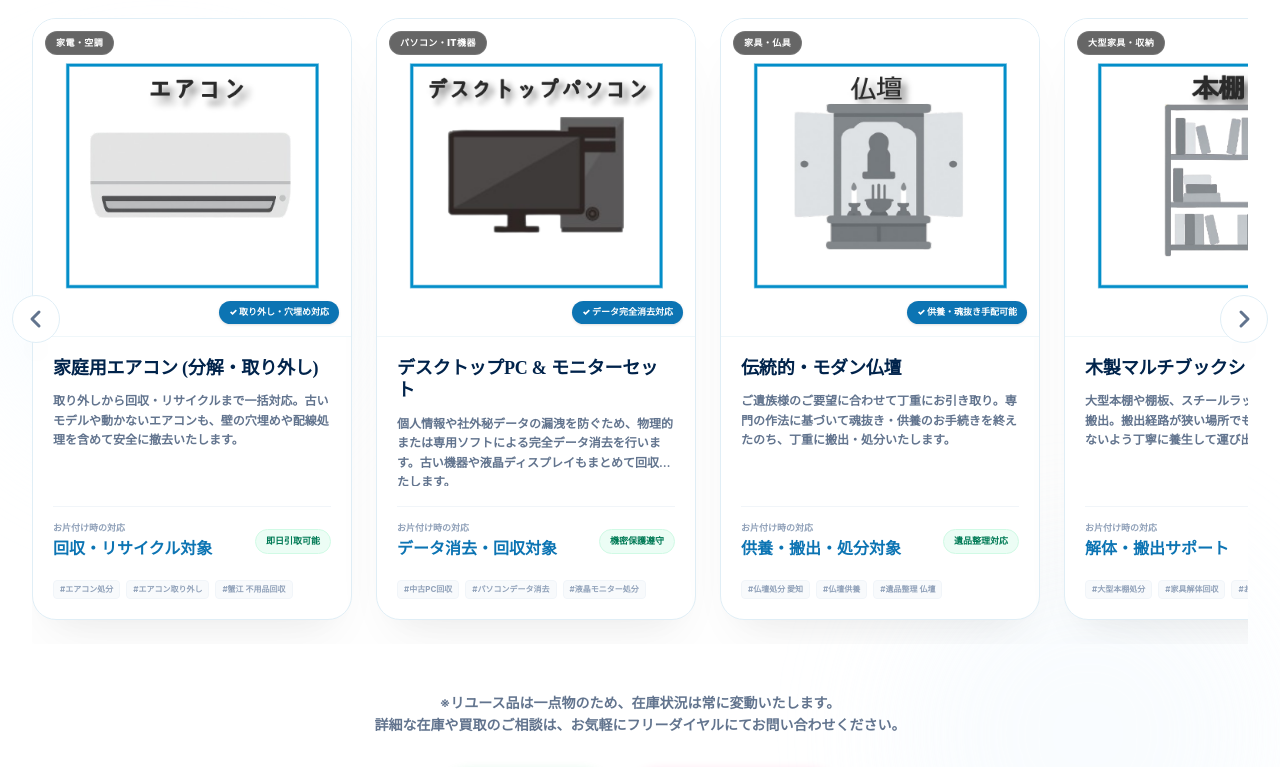
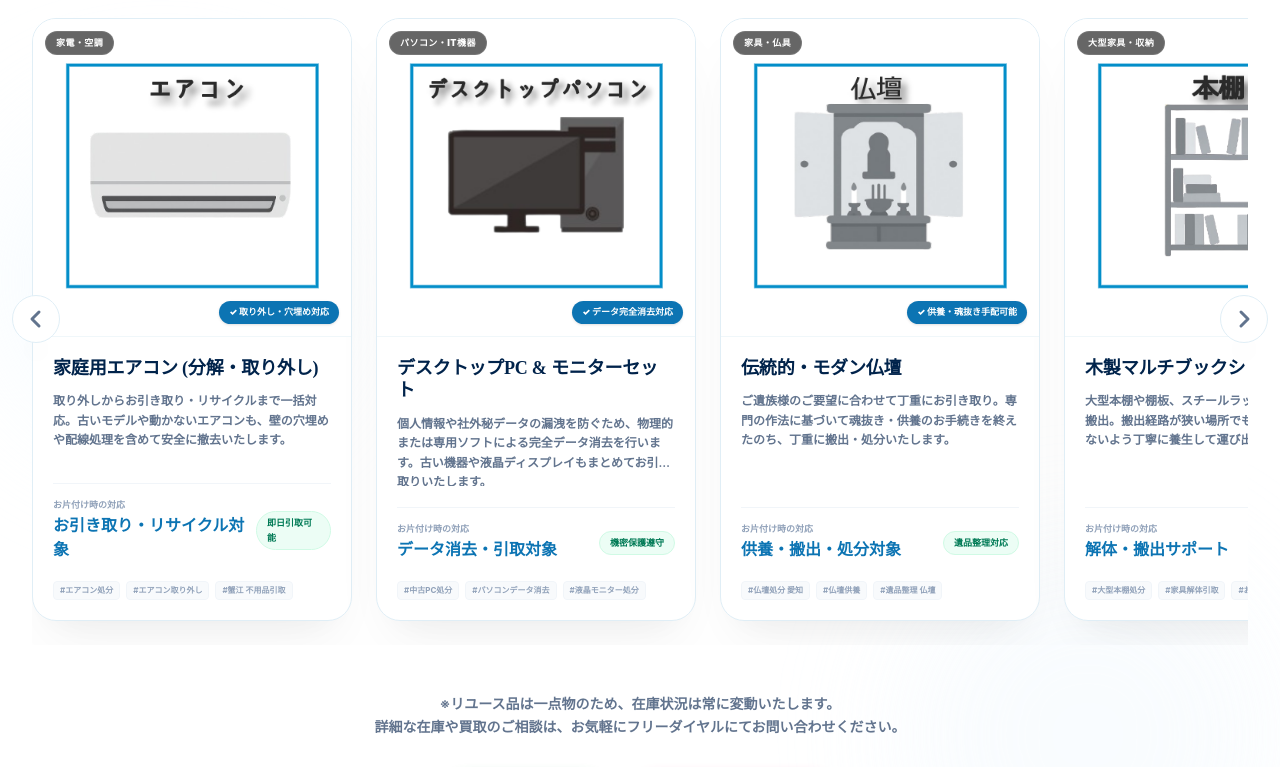
Before and after one commit to nandemoyaaoneko/aoneko, a React (Vite) app: page / in a window 1280 px wide. Shown: the part 5023-5790 px from the top of the page. Built offline with nearby package versions, Linux system fonts and the light colour scheme; a web font is replaced by a local one.

Commit message:
chore: remove forbidden '回収' keyword from cleanup items cards and alt texts, update section description to '不用品買取'

```diff
--- a/src/App.jsx
+++ b/src/App.jsx
@@ -14,20 +14,20 @@ const cleanupItems = [
     category: "家電・空調",
     status: "取り外し・穴埋め対応",
     imageSrc: "/assets/reuse_aircon.png",
-    description: "取り外しから回収・リサイクルまで一括対応。古いモデルや動かないエアコンも、壁の穴埋めや配線処理を含めて安全に撤去いたします。",
-    actionText: "回収・リサイクル対象",
+    description: "取り外しからお引き取り・リサイクルまで一括対応。古いモデルや動かないエアコンも、壁の穴埋めや配線処理を含めて安全に撤去いたします。",
+    actionText: "お引き取り・リサイクル対象",
     badgeText: "即日引取可能",
-    keywords: ["エアコン処分", "エアコン取り外し", "蟹江 不用品回収", "家電リサイクル"]
+    keywords: ["エアコン処分", "エアコン取り外し", "蟹江 不用品引取", "家電リサイクル"]
   },
   {
     name: "デスクトップPC & モニターセット",
     category: "パソコン・IT機器",
     status: "データ完全消去対応",
     imageSrc: "/assets/reuse_pc.png",
-    description: "個人情報や社外秘データの漏洩を防ぐため、物理的または専用ソフトによる完全データ消去を行います。古い機器や液晶ディスプレイもまとめて回収いたします。",
-    actionText: "データ消去・回収対象",
+    description: "個人情報や社外秘データの漏洩を防ぐため、物理的または専用ソフトによる完全データ消去を行います。古い機器や液晶ディスプレイもまとめてお引き取りいたします。",
+    actionText: "データ消去・引取対象",
     badgeText: "機密保護遵守",
-    keywords: ["中古PC回収", "パソコンデータ消去", "液晶モニター処分", "蟹江町 IT回収"]
+    keywords: ["中古PC処分", "パソコンデータ消去", "液晶モニター処分", "蟹江町 IT処分"]
   },
   {
     name: "伝統的・モダン仏壇",
@@ -47,47 +47,47 @@ const cleanupItems = [
     description: "大型本棚や棚板、スチールラックなどの家具解体・搬出。搬出経路が狭い場所でも、壁や床に傷をつけないよう丁寧に養生して運び出します。",
     actionText: "解体・搬出サポート",
     badgeText: "傷防止養生徹底",
-    keywords: ["大型本棚処分", "家具解体回収", "お片付け片付け", "蟹江町 家具回収"]
+    keywords: ["大型本棚処分", "家具解体引取", "お片付け片付け", "蟹江町 家具処分"]
   },
   {
     name: "高反発プレミアムダブルマットレス",
     category: "寝具・ベッド",
-    status: "ベッド解体・回収対応",
+    status: "ベッド解体・引取対応",
     imageSrc: "/assets/reuse_mattress.png",
-    description: "処分に困る大型マットレスやベッドフレームの回収。重くて搬出が困難なダブルサイズやシステムベッドも、スタッフが分解して迅速に運び出します。",
+    description: "処分に困る大型マットレスやベッドフレームの引き取り。重くて搬出が困難なダブルサイズやシステムベッドも、スタッフが分解して迅速に運び出します。",
     actionText: "搬出・処分サポート",
     badgeText: "大型家具対応",
-    keywords: ["マットレス処分", "ベッド解体処分", "不用品回収 寝具", "粗大ゴミベッド"]
+    keywords: ["マットレス処分", "ベッド解体処分", "不用品引取 寝具", "粗大ゴミベッド"]
   },
   {
     name: "2ドアコンパクト冷蔵庫",
     category: "生活家電",
-    status: "リサイクル法対応回収",
+    status: "リサイクル法対応引取",
     imageSrc: "/assets/reuse_fridge.png",
-    description: "家電リサイクル法対象の冷蔵庫回収。一人暮らし用の小型サイズから、ファミリー用の大型冷蔵庫まで、面倒な手続き不要で即日引き取りに伺います。",
+    description: "家電リサイクル法対象の冷蔵庫お引き取り。一人暮らし用の小型サイズから、ファミリー用の大型冷蔵庫まで、面倒な手続き不要で即日引き取りに伺います。",
     actionText: "リサイクル対象",
     badgeText: "即日引取可能",
-    keywords: ["冷蔵庫処分", "一人暮らし家電", "冷蔵庫回収 蟹江", "家電リサイクル法"]
+    keywords: ["冷蔵庫処分", "一人暮らし家電", "冷蔵庫引取 蟹江", "家電リサイクル法"]
   },
   {
     name: "全自動縦型洗濯機 (5.0kg)",
     category: "生活家電",
     status: "水抜き・取り外し対応",
     imageSrc: "/assets/reuse_washer.png",
-    description: "ドラム式や縦型の洗濯機・衣類乾燥機の取り外しと回収。給排水ホースの取り外しや水漏れ対策もしっかり行い、安全かつ迅速に搬出します。",
-    actionText: "取り外し・回収対象",
+    description: "ドラム式や縦型の洗濯機・衣類乾燥機の取り外しとお引き取り。給排水ホースの取り外しや水漏れ対策もしっかり行い、安全かつ迅速に搬出します。",
+    actionText: "取り外し・引取対象",
     badgeText: "水漏れ対策万全",
-    keywords: ["洗濯機処分", "ドラム式洗濯機回収", "愛知 家電リサイクル", "洗濯機水抜き"]
+    keywords: ["洗濯機処分", "ドラム式洗濯機処分", "愛知 家電リサイクル", "洗濯機水抜き"]
   },
   {
     name: "ターンテーブル電子レンジ",
     category: "生活家電",
-    status: "小型家電まとめて回収",
+    status: "小型家電まとめて引取",
     imageSrc: "/assets/reuse_microwave.png",
-    description: "電子レンジ、炊飯器、トースターなどの小型キッチン家電。壊れているものや汚れが目立つものでも、お片付けの際にまとめて回収可能です。",
-    actionText: "一括回収・分別対象",
+    description: "電子レンジ、炊飯器、トースターなどの小型キッチン家電。壊れているものや汚れが目立つものでも、お片付けの際にまとめてお引き取り可能です。",
+    actionText: "一括引取・分別対象",
     badgeText: "壊れていてもOK",
-    keywords: ["電子レンジ回収", "キッチン家電処分", "小型家電リサイクル", "不用品回収"]
+    keywords: ["電子レンジ処分", "キッチン家電処分", "小型家電リサイクル", "不用品処分"]
   },
   {
     name: "ファブリック2人掛けコンパクトソファ",
@@ -97,17 +97,17 @@ const cleanupItems = [
     description: "粗大ゴミに出しにくい2人掛け・3人掛けの大型ソファや座椅子。室内のドアから通らない場合は、その場で適切に解体して安全に搬出いたします。",
     actionText: "解体・搬出サポート",
     badgeText: "室内解体対応",
-    keywords: ["ソファ処分 蟹江", "大型ソファ回収", "リビング家具引取", "粗大ゴミ回収"]
+    keywords: ["ソファ処分 蟹江", "大型ソファ処分", "リビング家具引取", "粗大ゴミ処分"]
   },
   {
     name: "Hi-Fi高音質ステレオアンプ & スピーカー",
     category: "音響・映像機器",
     status: "レトロ・ジャンク歓迎",
     imageSrc: "/assets/reuse_stereo.png",
-    description: "ステレオアンプ、大型スピーカー、レコードプレーヤーなどの音響機器やAV機器。古いレトロオーディオや動かないジャンク品も喜んで回収します。",
-    actionText: "回収・リユース対象",
+    description: "ステレオアンプ、大型スピーカー、レコードプレーヤーなどの音響機器やAV機器。古いレトロオーディオや動かないジャンク品も喜んでお引き取りします。",
+    actionText: "引取・リユース対象",
     badgeText: "レトロ音響歓迎",
-    keywords: ["オーディオ買取", "アンプ処分", "スピーカー回収", "遺品整理カメラ"]
+    keywords: ["オーディオ買取", "アンプ処分", "スピーカー処分", "遺品整理カメラ"]
   },
   {
     name: "天然木ローテーブル",
@@ -117,7 +117,7 @@ const cleanupItems = [
     description: "ダイニングテーブル、ガラステーブル、学習机などの引き取り。処分に手間がかかる大きな天板や金属脚の家具も、すべて一括で片付け対応いたします。",
     actionText: "一括搬出・解体対象",
     badgeText: "分別お任せOK",
-    keywords: ["テーブル処分", "ローテーブル回収", "学習机引き取り", "家具片付け"]
+    keywords: ["テーブル処分", "ローテーブル処分", "学習机引き取り", "家具片付け"]
   },
   {
     name: "高速SSD搭載ノートPC",
@@ -127,7 +127,7 @@ const cleanupItems = [
     description: "使わなくなったノートパソコン、タブレット、スマートフォン。ハードディスクや内部メモリのデータ消去からリサイクルまで安心のワンストップ対応。",
     actionText: "データ消去・リサイクル",
     badgeText: "個人情報保護",
-    keywords: ["ノートPC処分", "スマホ回収", "データ消去証明", "小型家電回収"]
+    keywords: ["ノートPC処分", "スマホ処分", "データ消去証明", "小型家電処分"]
   },
   {
     name: "LEDマルチアングルデスクライト",
@@ -137,7 +137,7 @@ const cleanupItems = [
     description: "シーリングライト、デスクランプ、蛍光灯器具などの照明器具全般。電球の分別や天井からの取り外し作業も、安全のためにプロにお任せください。",
     actionText: "取り外し・分別対象",
     badgeText: "高所作業対応",
-    keywords: ["照明処分", "蛍光灯回収", "天井ライト取り外し", "電気器具片付け"]
+    keywords: ["照明処分", "蛍光灯処分", "天井ライト取り外し", "電気器具片付け"]
   }
 ];
 
@@ -943,7 +943,7 @@ export default function App() {
               </h2>
               <div className="h-1.5 w-16 bg-[#0C74B3] mx-auto mt-4 rounded-full" />
               <p className="text-sm sm:text-base text-slate-500 mt-4 font-bold max-w-xl mx-auto leading-relaxed">
-                お部屋のお片付けや不用品回収で引き取りを行っている主な回収品目です。家電リサイクル法対象品から、処分の難しい大型家具、個人情報の入った機器まで、すべてお任せください。
+                お部屋のお片付けや不用品買取で引き取りを行っている主な回収品目です。家電リサイクル法対象品から、処分の難しい大型家具、個人情報の入った機器まで、すべてお任せください。
               </p>
             </div>
 
@@ -986,7 +986,7 @@ export default function App() {
                       <div className="relative aspect-square w-full bg-white overflow-hidden border-b border-[#F0F7FA] p-8 flex items-center justify-center">
                         <img
                           src={item.imageSrc}
-                          alt={`何でも屋 青ねこ 回収品 - ${item.name}`}
+                          alt={`何でも屋 青ねこ お引き取り品 - ${item.name}`}
                           className="max-w-full max-h-full object-contain"
                         />
                         {/* Category Badge */}
```
